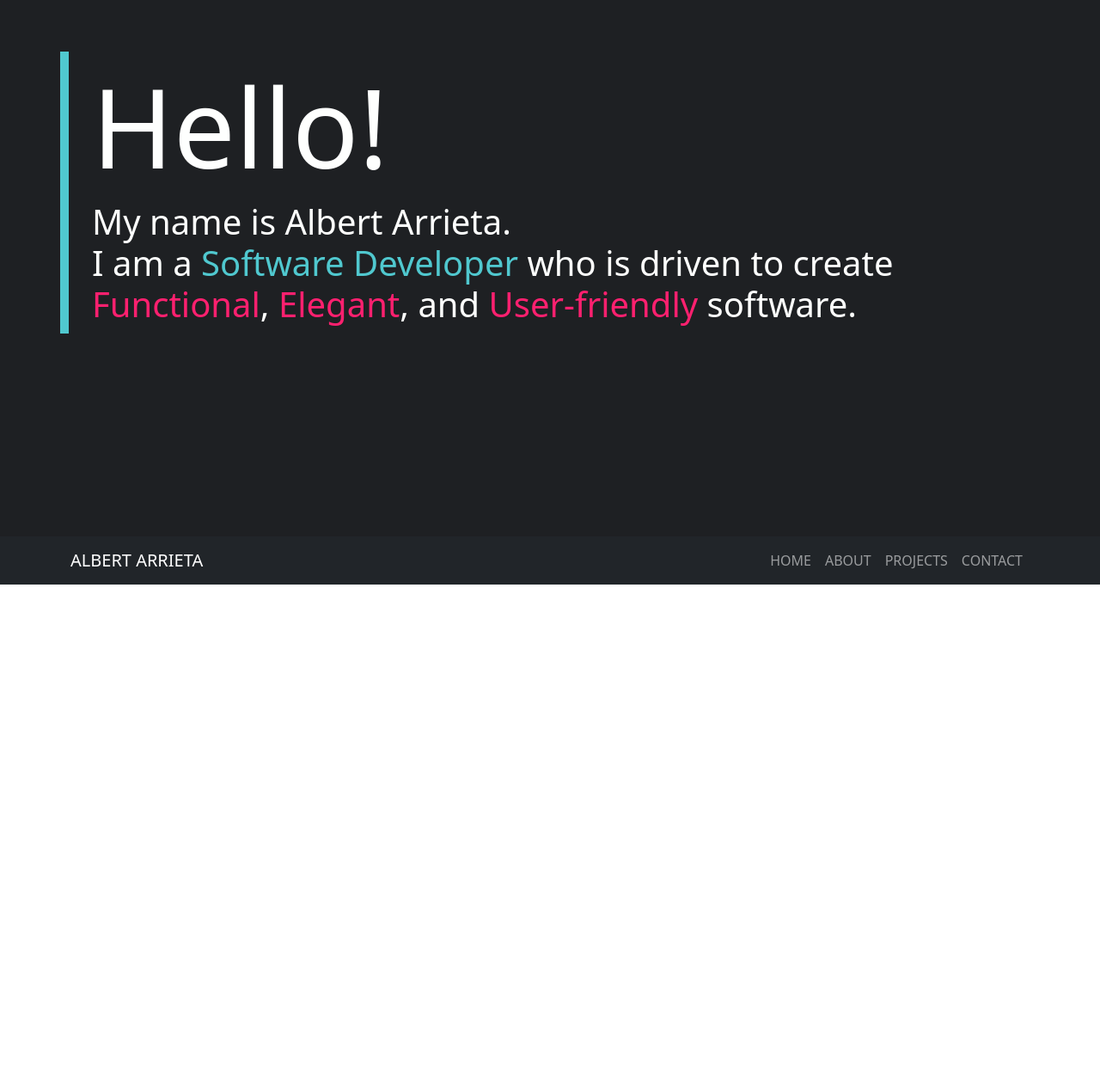
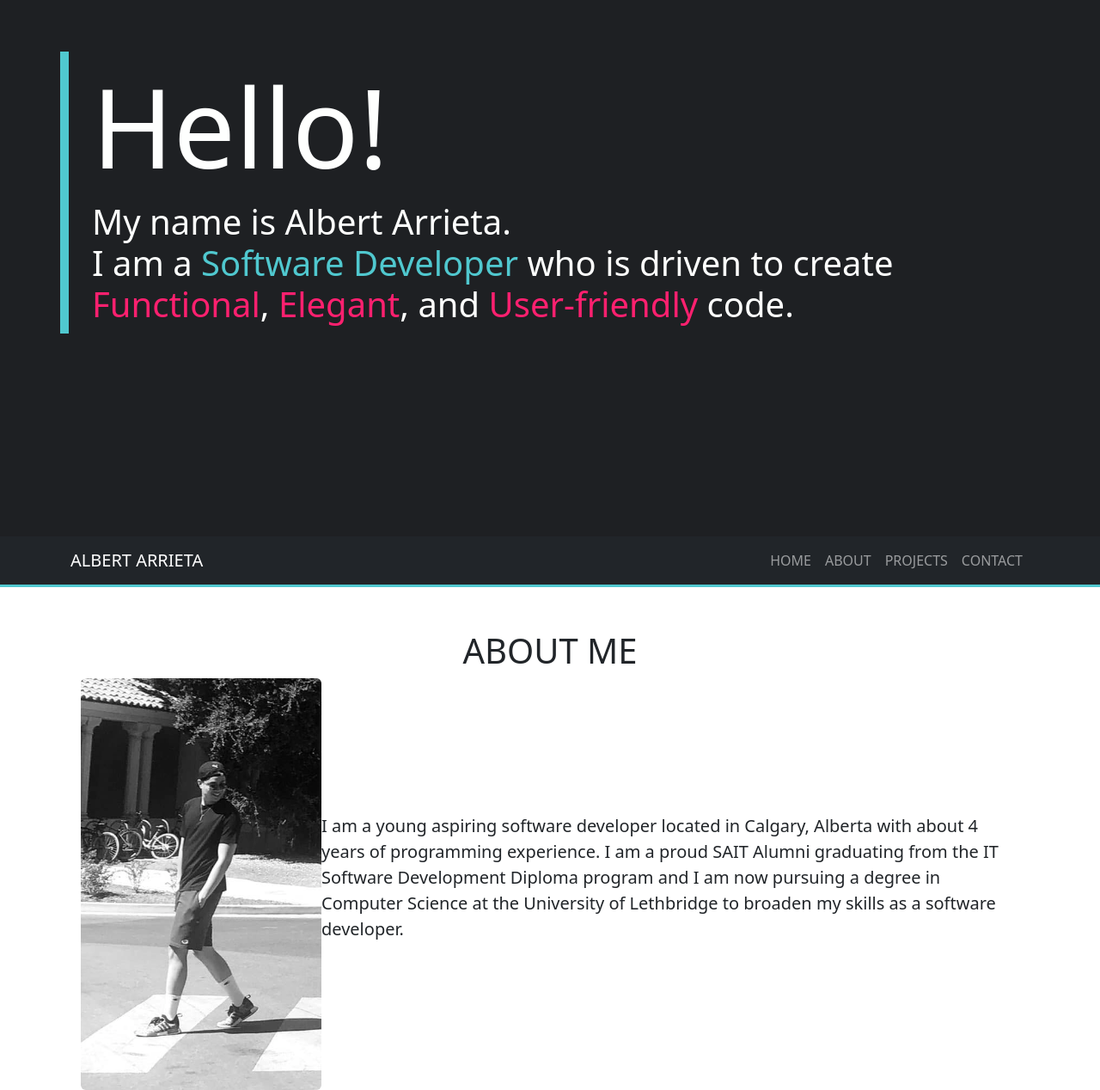
Before and after one commit to AlbertAnthonyArrieta/ReactPortfolio, a React (Create React App) app: page / in a window 1280 px wide. Shown: the part 176-1444 px from the top of the page at 86% size. Before the commit the page ends 856 px from the top, so only its background shows below. Built offline with nearby package versions, Linux system fonts and the light colour scheme.

Commit message:
about me section progress

```diff
--- a/public/index.html
+++ b/public/index.html
@@ -9,6 +9,9 @@
       name="description"
       content="Web site created using create-react-app"
     />
+    <link rel="preconnect" href="https://fonts.googleapis.com">
+<link rel="preconnect" href="https://fonts.gstatic.com" crossorigin>
+<link href="https://fonts.googleapis.com/css2?family=Roboto+Mono:ital,wght@0,100;0,200;0,300;0,400;0,500;0,600;0,700;1,100;1,200;1,300;1,400;1,500;1,600;1,700&display=swap" rel="stylesheet">
     <link rel="apple-touch-icon" href="%PUBLIC_URL%/logo192.png" />
     <!--
       manifest.json provides metadata used when your web app is installed on a
--- a/src/App.css
+++ b/src/App.css
@@ -1,5 +1,6 @@
+@import "css/main.css";
 @import "css/heroSection.css";
-
+@import "css/navbar.css";
 
 /* Colour Palette
 Black - #1E2023
@@ -9,37 +10,3 @@ Pink - #FE206F
 Cyan - #50C8CF
 Light Grey - #DEDEDF
 */
-
-
-
-* {
-  box-sizing: border-box;
-}
-
-body,
-html {
-  margin: 0;
-  min-height: 100vh;
-  font-family: 'Roboto Mono', monospace;
-}
-
-h1 {
-  font-size: 64px;
-}
-
-a {
-  text-decoration: none;
-  color: #FEFFFE;
-}
-
-.text--big {
-  font-size: 128px;
-}
-
-.color--cyan {
-  color: #50C8CF ;
-}
-
-.color--pink {
-  color: #FE206F ;
-}
--- /dev/null
+++ b/src/components/AboutSection.js
@@ -0,0 +1,14 @@
+import Container from 'react-bootstrap/Container';
+import ImageAndDesc from "../components/ImageAndDesc";
+export const AboutSection = () => {
+
+	return (
+		<div id='section--about' className='section'>
+            <Container>
+            <h1 className='section--title'>ABOUT ME</h1>
+            <ImageAndDesc />
+            </Container>
+        </div>
+	)
+}
+export default AboutSection
--- a/src/components/HeroSection.js
+++ b/src/components/HeroSection.js
@@ -19,11 +19,10 @@ export const HeroSection = () => {
 					,
 					and
 					<span className='color--pink'> User-friendly </span>
-					software.
+					code.
 
 				</h1>
 			</Container>
-
 		</div>
 	)
 }
--- /dev/null
+++ b/src/components/ImageAndDesc.js
@@ -0,0 +1,22 @@
+import Image from 'react-bootstrap/Image';
+import ProfilePic from '../images/profile.png';
+import { Container } from 'react-bootstrap';
+export const ImageAndDesc = ({img, paragraph, order}) => {
+
+    return (
+        <Container>
+        <div className='section__imageanddesc'>
+            <Image className='section__imageanddesc--image' src={img} rounded />
+            <p>
+                {paragraph}
+            </p>
+        </div>
+        </Container>
+    )
+}
+
+ImageAndDesc.defaultProps = {
+    img: ProfilePic,
+	paragraph: 'I am a young aspiring software developer located in Calgary, Alberta with about 4 years of programming experience. I am a proud SAIT Alumni graduating from the IT Software Development Diploma program and I am now pursuing a degree in Computer Science at the University of Lethbridge to broaden my skills as a software developer.'
+}
+export default ImageAndDesc
--- a/src/components/PageContent.js
+++ b/src/components/PageContent.js
@@ -1,7 +1,9 @@
+import AboutSection from "../components/AboutSection";
+
 export const PageContent = () => {
     return (
         <div id="pageContent">
-
+            <AboutSection />
         </div>
     )
 }
--- a/src/css/heroSection.css
+++ b/src/css/heroSection.css
@@ -23,4 +23,5 @@
   margin-top: 10px;
   margin-bottom: 10px;
   padding-left: 15px;
+  font-weight: 300;
 }
--- /dev/null
+++ b/src/css/main.css
@@ -0,0 +1,68 @@
+
+/* Colour Palette
+Black - #1E2023
+Bluish Black - #161B22
+White - #FEFFFE
+Pink - #FE206F
+Cyan - #50C8CF
+Light Grey - #DEDEDF
+*/
+
+* {
+    box-sizing: border-box;
+  }
+
+  body,
+  html {
+    margin: 0;
+    min-height: 100vh;
+    font-family: 'Roboto Mono', monospace;
+  }
+
+  h1 {
+    font-size: 50px;
+  }
+
+  p {
+    font-size: 20px;
+  }
+
+  a {
+    text-decoration: none;
+    color: #FEFFFE;
+  }
+
+  .text--big {
+    font-size: 128px;
+  }
+
+  .color--cyan {
+    color: #50C8CF ;
+  }
+
+  .color--pink {
+    color: #FE206F ;
+  }
+
+  /* Sections */
+  .section {
+    padding-top: 50px;
+  }
+
+  .section--title {
+    text-align: center;
+  }
+
+  .section__imageanddesc {
+    display: flex;
+    justify-content: center;
+    align-items: center;
+  }
+
+  .section__imageanddesc--image {
+    width: 400px;
+  }
+
+  #section--about {
+
+  }
--- a/src/css/navbar.css
+++ b/src/css/navbar.css
@@ -1,3 +1,3 @@
 #navbar {
-    border-bottom: #FE206F solid 2px;
+    border-bottom: #50C8CF solid 3px;
 }
```
Also changed, not shown: src/images/profile.png (added), 1 other file (tests, documents, lock files or other folders).
